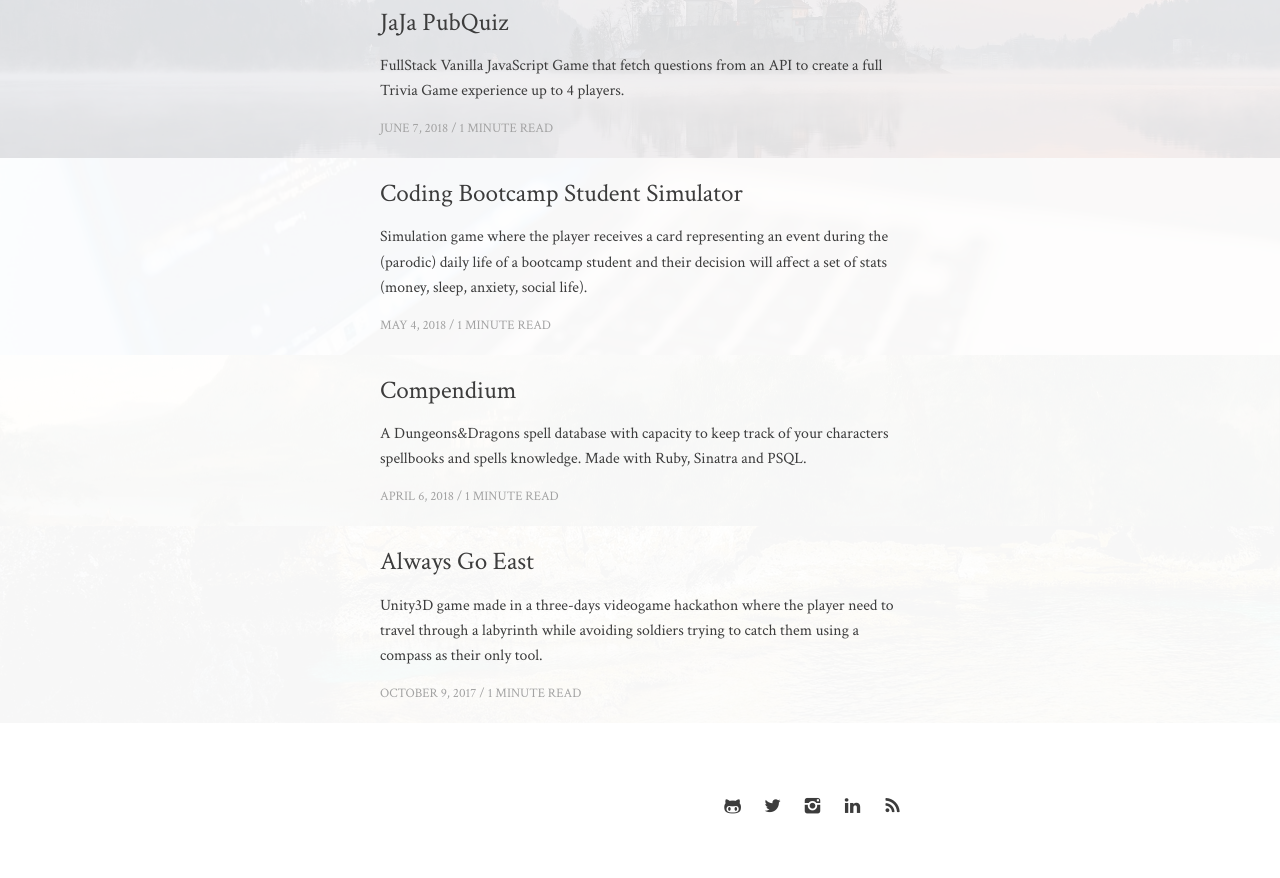
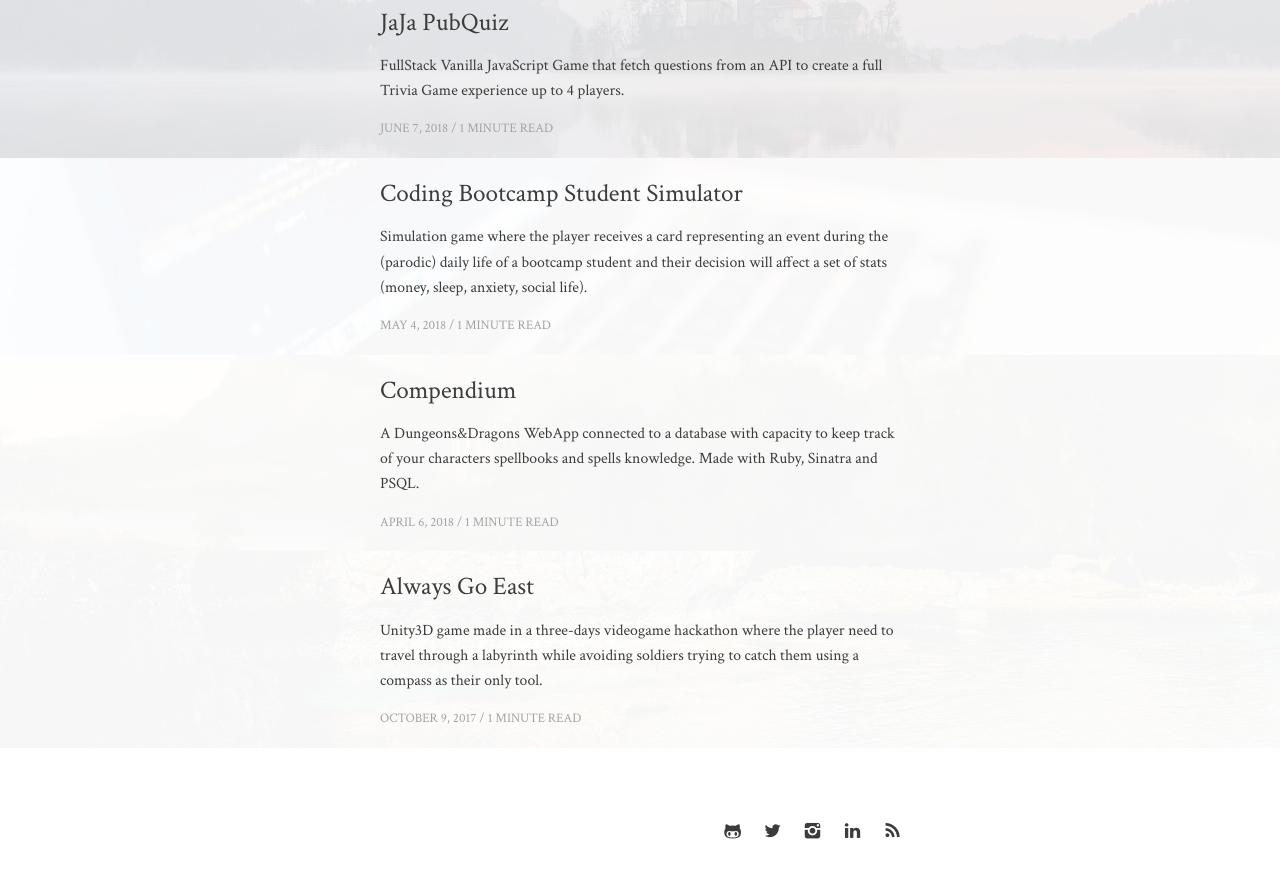
Before and after one commit to DetectiveAzul/DetectiveAzul.github.io, a Jekyll site: the page built from pages/portfolio.md, in a window 1280 px wide and 900 px high, scrolled down 638 px. Shown: the top 878 px of the window. Built offline with Jekyll 4.4.1, drawn with Linux system fonts in a browser that asks for light colours.

Commit message:
Modified description of DND Compendium

```diff
--- a/_posts/portfolio/2018-04-06-compendium.markdown
+++ b/_posts/portfolio/2018-04-06-compendium.markdown
@@ -1,7 +1,7 @@
 ---
 layout: post
 title:  "Compendium"
-description: A Dungeons&Dragons spell database with capacity to keep track of your characters spellbooks and spells knowledge. Made with Ruby, Sinatra and PSQL.
+description: A Dungeons&Dragons WebApp connected to a database with capacity to keep track of your characters spellbooks and spells knowledge. Made with Ruby, Sinatra and PSQL.
 date: 2018-04-06 17:00:30 +0100
 category: portfolio
 cover_url: /assets/img/portfolio/compendium.jpg
```
